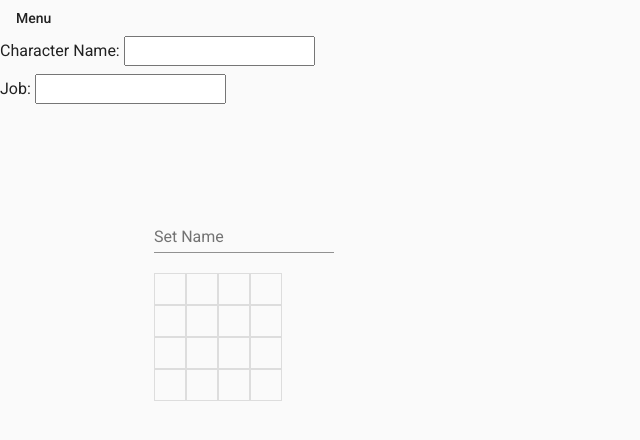
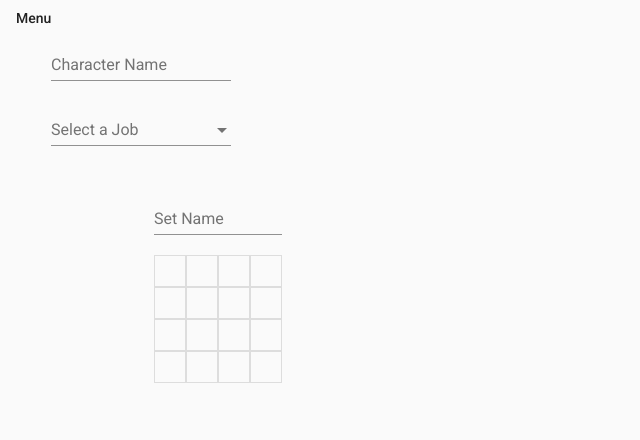
Before and after one commit to Icydeath/gear-swop, an Angular app in the folder GearSwop/ClientApp/: page / in a window 1280 px wide. Shown: the top 440 px of the page, without its empty margins (0-640 px from the left). Built offline with nearby package versions, Linux system fonts and the light colour scheme.

Commit message:
Styled and added job suggestions.

```diff
--- a/GearSwop/ClientApp/src/app/app.module.ts
+++ b/GearSwop/ClientApp/src/app/app.module.ts
@@ -20,6 +20,7 @@ import { NavMenuComponent } from './nav-menu/nav-menu.component';
 import {MatSidenavModule} from '@angular/material/sidenav';
 import {MatCheckboxModule} from '@angular/material/checkbox';
 import {MatListModule} from '@angular/material/list';
+import {MatSelectModule} from '@angular/material/select';
 
 @NgModule({
   declarations: [
@@ -48,6 +49,7 @@ import {MatListModule} from '@angular/material/list';
     MatSidenavModule,
     MatCheckboxModule,
     MatListModule,
+    MatSelectModule,
   ],
   providers: [],
   bootstrap: [AppComponent]
--- a/GearSwop/ClientApp/src/app/swap/gearset/gearset.component.html
+++ b/GearSwop/ClientApp/src/app/swap/gearset/gearset.component.html
@@ -1,5 +1,5 @@
 <form class="set-title">
-  <mat-form-field>
+  <mat-form-field class="title-form">
     <mat-label>Set Name</mat-label>
     <input [(ngModel)]="setName" matInput placeholder="Set Name" name="setNamer">
   </mat-form-field>
--- a/GearSwop/ClientApp/src/app/swap/gearset/gearset.component.scss
+++ b/GearSwop/ClientApp/src/app/swap/gearset/gearset.component.scss
@@ -1,10 +1,15 @@
 .gear-select-layout {
   display: flex;
   flex-direction: row;
+  margin-bottom: 3%;
 }
 
 .set-title {
   margin-left: 12%;
+
+  .title-form {
+    max-width: 128px;
+  }
 }
 
 .gear-set-display {
--- a/GearSwop/ClientApp/src/app/swap/swap.component.html
+++ b/GearSwop/ClientApp/src/app/swap/swap.component.html
@@ -1,16 +1,17 @@
-<form [formGroup]="characterJobForm" (ngSubmit)="submitJobForm()">
-  <label>
-    Character Name:
-    <input type="text" formControlName="characterName">
-  </label>
+<form class="job-form">
+  <mat-form-field>
+    <mat-label>Character Name</mat-label>
+    <input matInput placeholder="Character Name" name="characterName">
+  </mat-form-field>
   <br>
-  <label>
-    Job:
-    <input type="text" formControlName="job">
-  </label>
+  <mat-form-field>
+    <mat-label>Select a Job</mat-label>
+    <mat-select [(ngModel)]="jobValue" name="food">
+      <mat-option *ngFor="let job of jobs" [value]="job">
+        {{job}}
+      </mat-option>
+    </mat-select>
+  </mat-form-field>
 </form>
 <br>
-<br>
-<br>
-<br>
 <app-gearset></app-gearset>
--- a/GearSwop/ClientApp/src/app/swap/swap.component.scss
+++ b/GearSwop/ClientApp/src/app/swap/swap.component.scss
@@ -1,3 +1,7 @@
 body {
   background-color: #101010;
 }
+
+.job-form {
+  padding-left: 4%;
+}
--- a/GearSwop/ClientApp/src/app/swap/swap.component.ts
+++ b/GearSwop/ClientApp/src/app/swap/swap.component.ts
@@ -1,5 +1,4 @@
 import { Component } from '@angular/core';
-import { FormGroup, FormControl } from '@angular/forms';
 
 @Component({
   selector: 'app-swap',
@@ -7,12 +6,9 @@ import { FormGroup, FormControl } from '@angular/forms';
   styleUrls: ['./swap.component.scss']
 })
 export class SwapComponent {
-  characterJobForm = new FormGroup({
-    characterName: new FormControl(''),
-    job: new FormControl('')
-  });
+  jobValue: string;
+  jobs: string[] = ['Warrior', 'Monk', 'White Mage', 'Black Mage', 'Red Mage', 'Thief', 'Paladin', 'Dark Knight',
+    'Beastmaster', 'Bard', 'Ranger', 'Samurai', 'Ninja', 'Dragoon', 'Summoner', 'Blue Mage', 'Corsair', 'Puppetmaster',
+    'Dancer', 'Scholar', 'Geomancer', 'Rune Fencer'];
 
-  submitJobForm() {
-    console.log(this.characterJobForm.value);
-  }
 }
```
